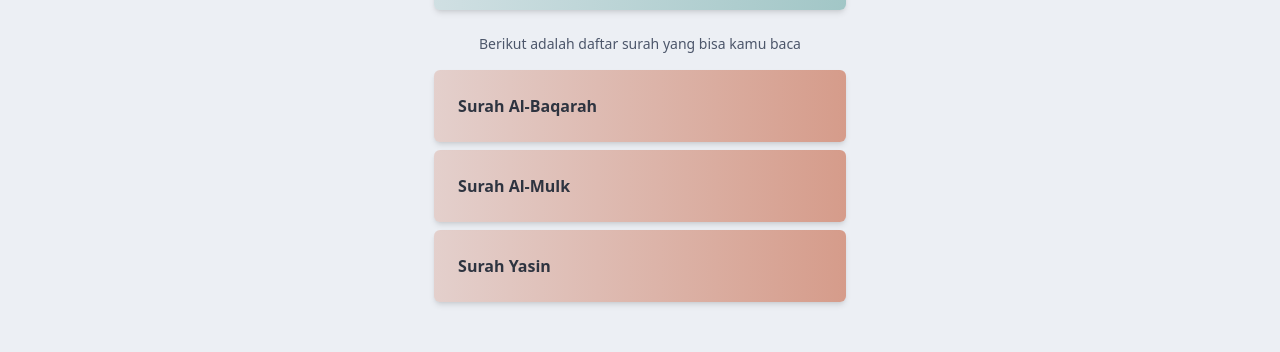
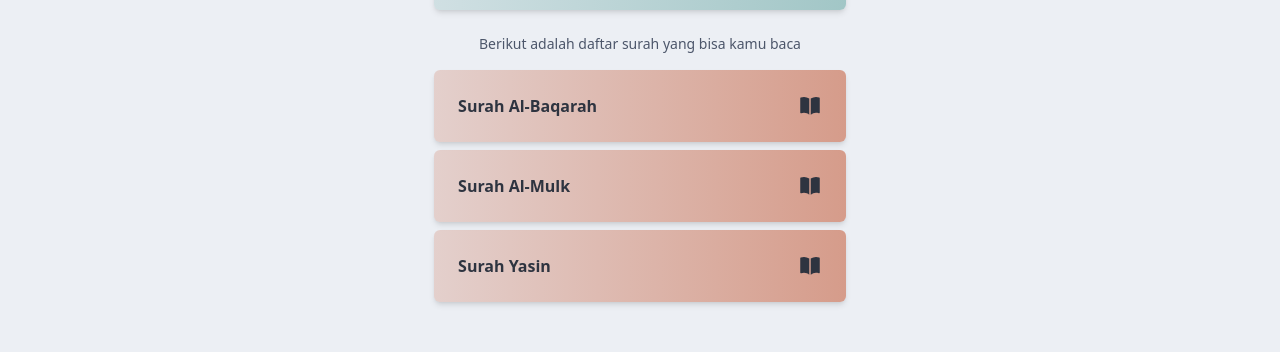
Before and after one commit to MarcMan710/smart-web-btq, a React (Create React App) app in the folder frontend/: page /dashboard in a window 1280 px wide. Shown: the part 234-586 px from the top of the page. Built offline with nearby package versions, Linux system fonts and the light colour scheme; no server answers; sample sign-in values are in the browser's storage.

Commit message:
Add icon to surah list

```diff
--- a/frontend/src/pages/Dashboard.js
+++ b/frontend/src/pages/Dashboard.js
@@ -75,24 +75,48 @@ const Dashboard = () => {
       </p>
 
       <div
-        className="bg-gradient-to-l from-norange/80 to-norange/30 shadow-md rounded-md p-6 w-[45ch] cursor-pointer mb-2"
+        className="flex justify-between bg-gradient-to-l from-norange/80 to-norange/30 shadow-md rounded-md p-6 w-[45ch] cursor-pointer mb-2"
         onClick={() => navigate("/read")}
       >
         <h2 className="font-bold">Surah Al-Baqarah</h2>
+        <svg
+          xmlns="http://www.w3.org/2000/svg"
+          viewBox="0 0 24 24"
+          fill="currentColor"
+          className="size-6"
+        >
+          <path d="M11.25 4.533A9.707 9.707 0 0 0 6 3a9.735 9.735 0 0 0-3.25.555.75.75 0 0 0-.5.707v14.25a.75.75 0 0 0 1 .707A8.237 8.237 0 0 1 6 18.75c1.995 0 3.823.707 5.25 1.886V4.533ZM12.75 20.636A8.214 8.214 0 0 1 18 18.75c.966 0 1.89.166 2.75.47a.75.75 0 0 0 1-.708V4.262a.75.75 0 0 0-.5-.707A9.735 9.735 0 0 0 18 3a9.707 9.707 0 0 0-5.25 1.533v16.103Z" />
+        </svg>
       </div>
 
       <div
-        className="bg-gradient-to-l from-norange/80 to-norange/30 shadow-md rounded-md p-6 w-[45ch] cursor-pointer mb-2"
+        className="flex justify-between bg-gradient-to-l from-norange/80 to-norange/30 shadow-md rounded-md p-6 w-[45ch] cursor-pointer mb-2"
         onClick={() => navigate("/read")}
       >
         <h2 className="font-bold">Surah Al-Mulk</h2>
+        <svg
+          xmlns="http://www.w3.org/2000/svg"
+          viewBox="0 0 24 24"
+          fill="currentColor"
+          className="size-6"
+        >
+          <path d="M11.25 4.533A9.707 9.707 0 0 0 6 3a9.735 9.735 0 0 0-3.25.555.75.75 0 0 0-.5.707v14.25a.75.75 0 0 0 1 .707A8.237 8.237 0 0 1 6 18.75c1.995 0 3.823.707 5.25 1.886V4.533ZM12.75 20.636A8.214 8.214 0 0 1 18 18.75c.966 0 1.89.166 2.75.47a.75.75 0 0 0 1-.708V4.262a.75.75 0 0 0-.5-.707A9.735 9.735 0 0 0 18 3a9.707 9.707 0 0 0-5.25 1.533v16.103Z" />
+        </svg>
       </div>
 
       <div
-        className="bg-gradient-to-l from-norange/80 to-norange/30 shadow-md rounded-md p-6 w-[45ch] cursor-pointer mb-20"
+        className="flex justify-between bg-gradient-to-l from-norange/80 to-norange/30 shadow-md rounded-md p-6 w-[45ch] cursor-pointer mb-20"
         onClick={() => navigate("/read")}
       >
         <h2 className="font-bold">Surah Yasin</h2>
+        <svg
+          xmlns="http://www.w3.org/2000/svg"
+          viewBox="0 0 24 24"
+          fill="currentColor"
+          className="size-6"
+        >
+          <path d="M11.25 4.533A9.707 9.707 0 0 0 6 3a9.735 9.735 0 0 0-3.25.555.75.75 0 0 0-.5.707v14.25a.75.75 0 0 0 1 .707A8.237 8.237 0 0 1 6 18.75c1.995 0 3.823.707 5.25 1.886V4.533ZM12.75 20.636A8.214 8.214 0 0 1 18 18.75c.966 0 1.89.166 2.75.47a.75.75 0 0 0 1-.708V4.262a.75.75 0 0 0-.5-.707A9.735 9.735 0 0 0 18 3a9.707 9.707 0 0 0-5.25 1.533v16.103Z" />
+        </svg>
       </div>
     </div>
   );
```
